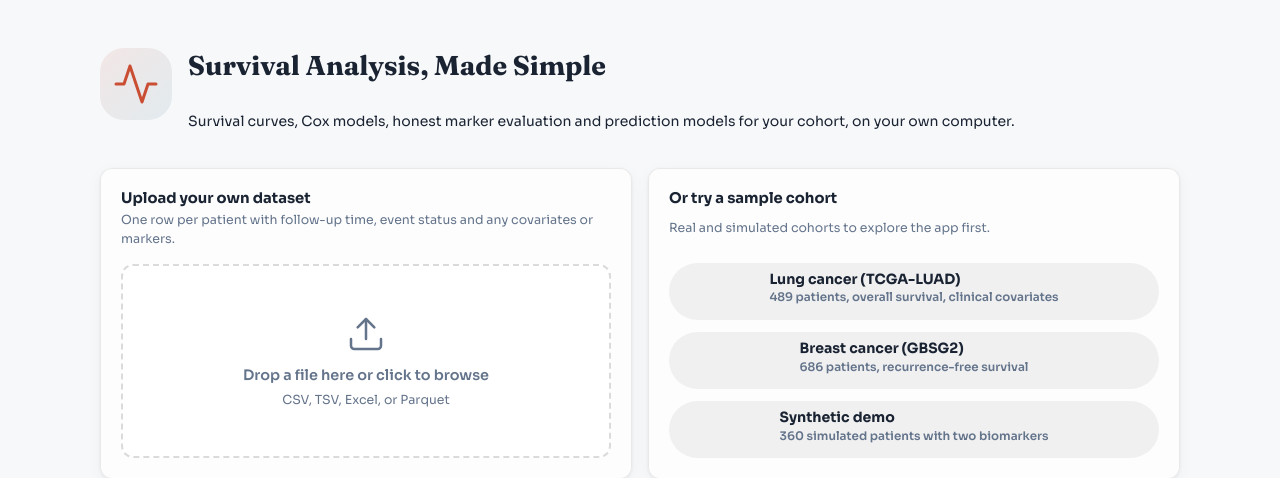
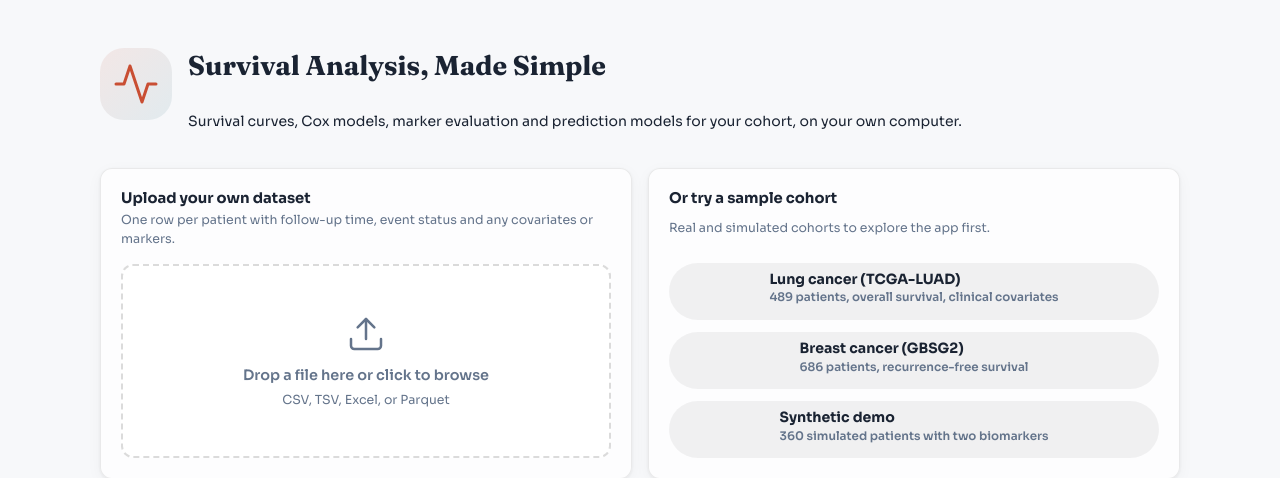
Before and after one commit to kangk1204/SurvStudio, a FastAPI app: page / in a window 1280 px wide. Shown: the part 73-551 px from the top of the page. Run offline with FastAPI, Linux system fonts and the light colour scheme; parts of the project's set-up code (start-up, migrations or seed data) failed here and were passed over; some libraries are stand-ins or nearby versions.

Commit message:
Describe the Markers tab in plain words on the start screen and in the tab strip

```diff
--- a/src/survival_toolkit/templates/index.html
+++ b/src/survival_toolkit/templates/index.html
@@ -50,7 +50,7 @@
           </div>
           <div class="landing-hero-copy">
             <h2>Survival Analysis, Made Simple</h2>
-            <p>Survival curves, Cox models, honest marker evaluation and prediction models for your cohort, on your own computer.</p>
+            <p>Survival curves, Cox models, marker evaluation and prediction models for your cohort, on your own computer.</p>
           </div>
         </div>
 
@@ -266,7 +266,7 @@
         <button class="tab-button" type="button" data-tab="markers" role="tab" id="tab-markers" aria-selected="false" aria-controls="panel-markers" tabindex="-1">
           <span class="tab-icon"><svg width="14" height="14" viewBox="0 0 24 24" fill="none" stroke="currentColor" stroke-width="2"><circle cx="6" cy="6" r="2"/><circle cx="18" cy="8" r="2"/><circle cx="9" cy="17" r="2"/><path d="M8 7l8 1M10 15l7-6"/></svg></span>
           Markers
-          <span class="tab-desc">Honest marker evaluation</span>
+          <span class="tab-desc">Which markers hold up</span>
         </button>
         <button class="tab-button" type="button" data-tab="ml" role="tab" id="tab-ml" aria-selected="false" aria-controls="panel-ml" tabindex="-1">
           <span class="tab-icon"><svg width="14" height="14" viewBox="0 0 24 24" fill="none" stroke="currentColor" stroke-width="2"><circle cx="12" cy="12" r="3"/><path d="M12 1v4M12 19v4M4.22 4.22l2.83 2.83M16.95 16.95l2.83 2.83M1 12h4M19 12h4M4.22 19.78l2.83-2.83M16.95 7.05l2.83-2.83"/></svg></span>
```
